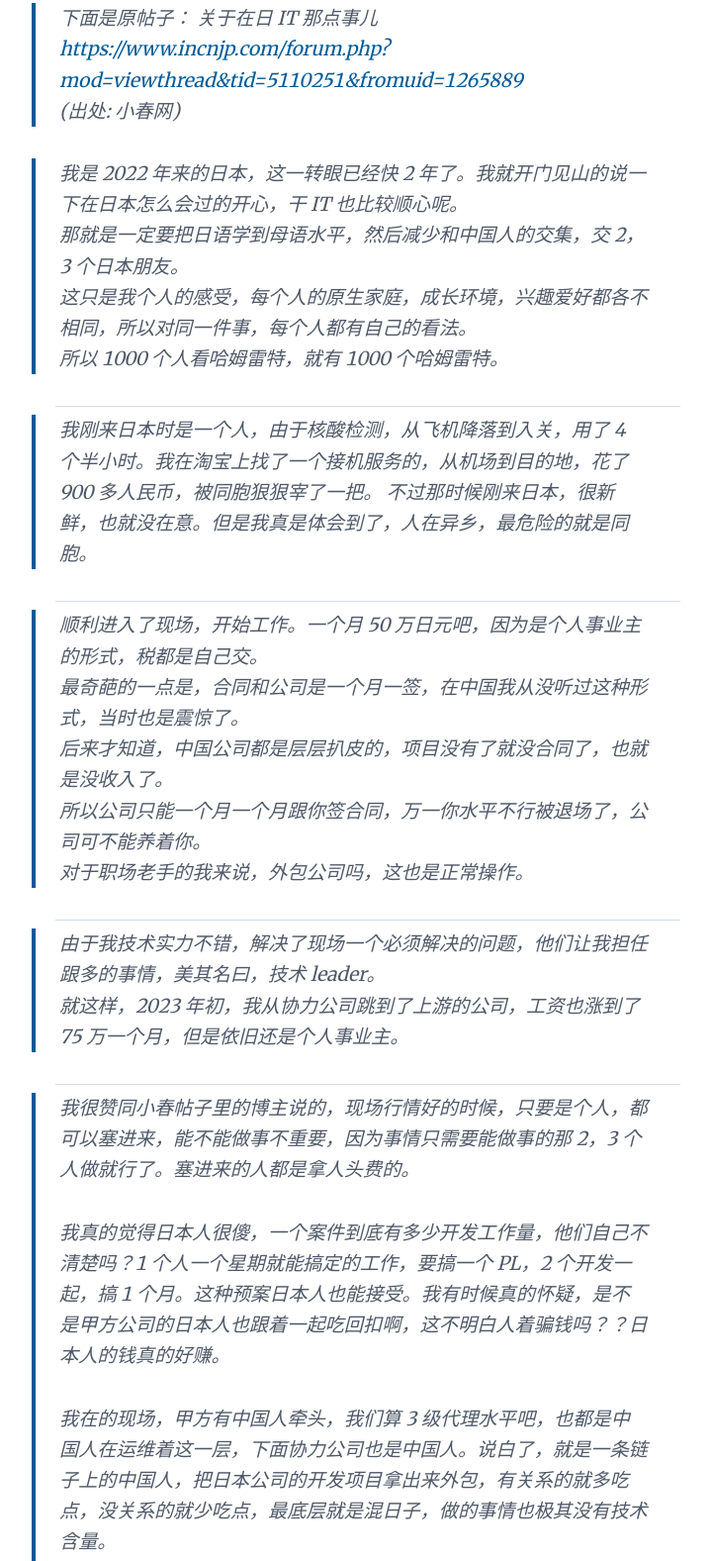
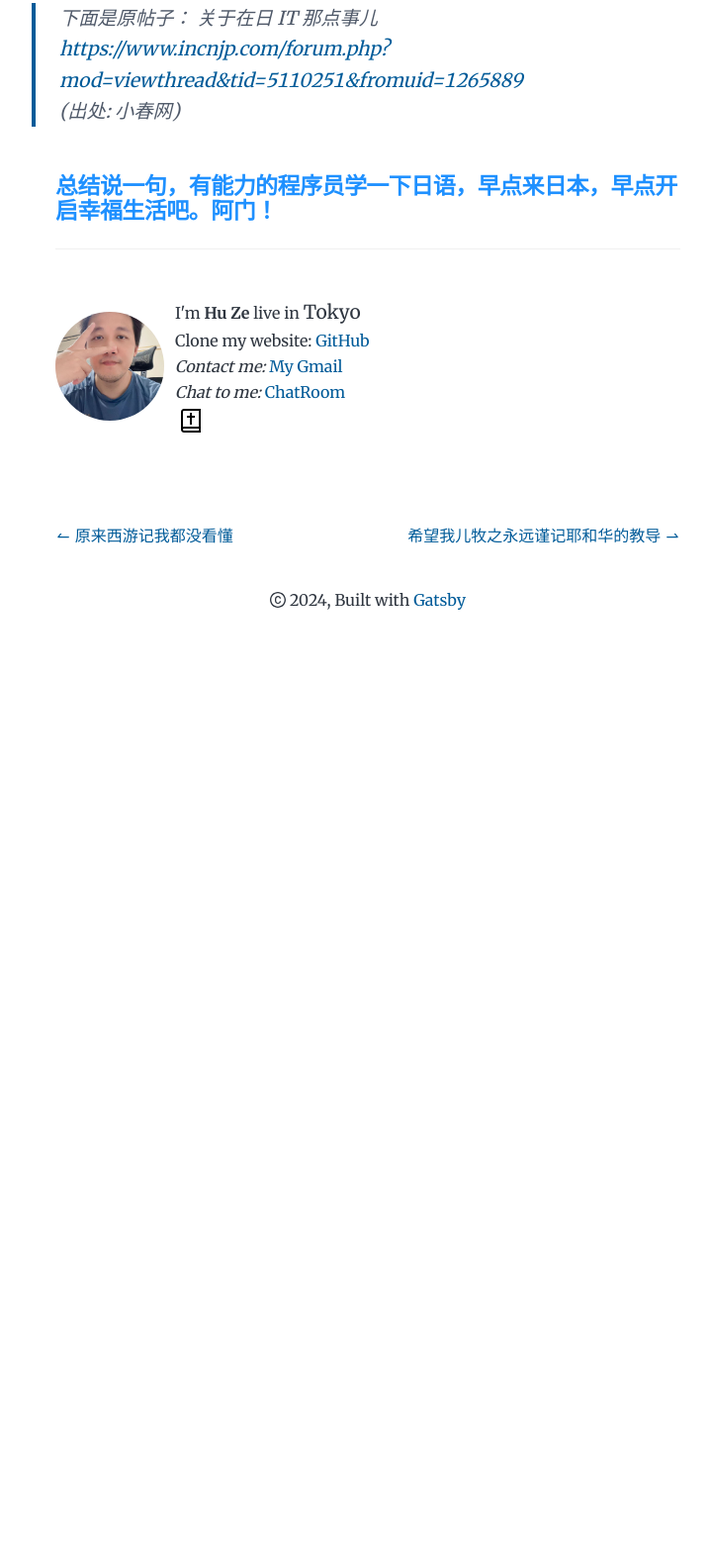
Before and after one commit to Espresso521/myhomepage, a Gatsby site: page /japan-it/ in a window 1280 px wide. Shown: the part 263-1840 px from the top of the page at 99% size, without its empty margins (268-987 px from the left). After the commit the page ends 946 px from the top, so only its background shows below. Built offline with nearby package versions, Linux system fonts and the light colour scheme; Gatsby itself is replaced by a stand-in of ours.

Commit message:
1. Add tool-versions

```diff
--- a/content/blog/japan-it/index.md
+++ b/content/blog/japan-it/index.md
@@ -9,58 +9,4 @@ description: "时间过的真快，快到日本2年了。今天看到小春上
 > https://www.incnjp.com/forum.php?mod=viewthread&tid=5110251&fromuid=1265889
 > (出处: 小春网)
 
-> 我是 2022 年来的日本，这一转眼已经快 2 年了。我就开门见山的说一下在日本怎么会过的开心，干 IT 也比较顺心呢。
-> 那就是一定要把日语学到母语水平，然后减少和中国人的交集，交 2，3 个日本朋友。
-> 这只是我个人的感受，每个人的原生家庭，成长环境，兴趣爱好都各不相同，所以对同一件事，每个人都有自己的看法。
-> 所以 1000 个人看哈姆雷特，就有 1000 个哈姆雷特。
-
----
-
-> 我刚来日本时是一个人，由于核酸检测，从飞机降落到入关，用了 4 个半小时。我在淘宝上找了一个接机服务的，从机场到目的地，花了 900 多人民币，被同胞狠狠宰了一把。
-> 不过那时候刚来日本，很新鲜，也就没在意。但是我真是体会到了，人在异乡，最危险的就是同胞。
-
----
-
-> 顺利进入了现场，开始工作。一个月 50 万日元吧，因为是个人事业主的形式，税都是自己交。
-> 最奇葩的一点是，合同和公司是一个月一签，在中国我从没听过这种形式，当时也是震惊了。
-> 后来才知道，中国公司都是层层扒皮的，项目没有了就没合同了，也就是没收入了。
-> 所以公司只能一个月一个月跟你签合同，万一你水平不行被退场了，公司可不能养着你。
-> 对于职场老手的我来说，外包公司吗，这也是正常操作。
-
----
-
-> 由于我技术实力不错，解决了现场一个必须解决的问题，他们让我担任跟多的事情，美其名曰，技术 leader。
-> 就这样，2023 年初，我从协力公司跳到了上游的公司，工资也涨到了 75 万一个月，但是依旧还是个人事业主。
-
----
-
-> 我很赞同小春帖子里的博主说的，现场行情好的时候，只要是个人，都可以塞进来，能不能做事不重要，因为事情只需要能做事的那 2，3 个人做就行了。塞进来的人都是拿人头费的。
->
-> 我真的觉得日本人很傻，一个案件到底有多少开发工作量，他们自己不清楚吗？1 个人一个星期就能搞定的工作，要搞一个 PL，2 个开发一起，搞 1 个月。这种预案日本人也能接受。我有时候真的怀疑，是不是甲方公司的日本人也跟着一起吃回扣啊，这不明白人着骗钱吗？？日本人的钱真的好赚。
->
-> 我在的现场，甲方有中国人牵头，我们算 3 级代理水平吧，也都是中国人在运维着这一层，下面协力公司也是中国人。说白了，就是一条链子上的中国人，把日本公司的开发项目拿出来外包，有关系的就多吃点，没关系的就少吃点，最底层就是混日子，做的事情也极其没有技术含量。
->
-> 中国人搞一条小的产业链出来，吃外包的油水，还真是有一套。
->
-> 不过这对我来说有利也有弊，利就是能赚到 easy money，每天都是在宅，我都在宅 2 年了。每天干着入门级别的开发工作，技术都要生疏了。最关键的是，每天没有说日语的机会，日语进步比较慢。
->
-> 现场的 PL 基本都是完全不懂技术，但是日语很流利的。懂技术，又懂日语的话，真的很容易找到 100 万左右一个月的工作。
-
----
-
-> 我是下定决心要远离中国人公司的，我靠我的技术应该能找到日本人的公司的项目。果然，在上帝的眷顾下，我又找到了一个业务委托的工作，这样我一个月就有了 150 万收入。
->
-> 不过我准备离开这个中国人现场，这个现场就是简单事情复杂化，然后骗日本人的钱的，对技术，对日语都没有任何好处。但是这 easy money 也不是说丢，就愿意丢的，毕竟是钱嘛。
->
-> 这个年底，我又找到了一个业务委托的项目，我准备辞掉这个中国人现场了。
-> 三个项目一起做，对我来说毫无压力，不过这个中国人现场的工作氛围太中国化了。开会不提前预约，随时 skype 里面发个链接就要开发，没看到，没参加，就说我态度不积极。中国那一套还是算了，我这个年纪来到了日本，就是不想再沾染中国那一套了。
->
-> 我接到的日本人公司的业务委托项目，别人开会都会提前预约的。如果临时叫你开会，也是上午叫你预约一下下午的时间，然后说对不起。
-> 我这个人真的和中国人搞不来。我交了两个日本朋友，很聊得来。
-> 我不能决定我的出生，我可以决定我自己做一个什么样的人吧。
-
----
-
-> 我能有今天美好幸福的生活，都是耶和华对我的恩赐，感谢耶和华。
-
-#### 最后总结说一句，有能力的程序员学一下日语，早点来日本，早点开启幸福生活吧。阿门！
+#### 总结说一句，有能力的程序员学一下日语，早点来日本，早点开启幸福生活吧。阿门！
```
Also changed, not shown: 1 other file.
